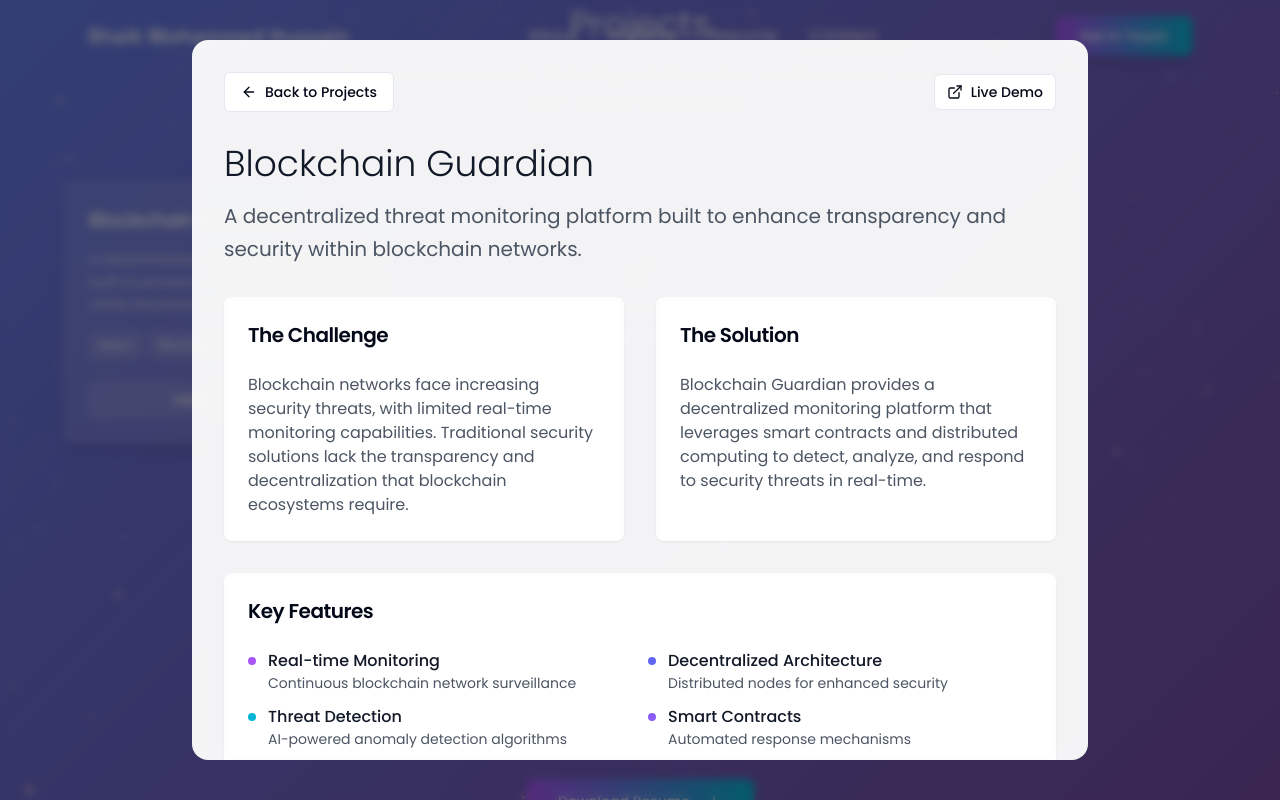
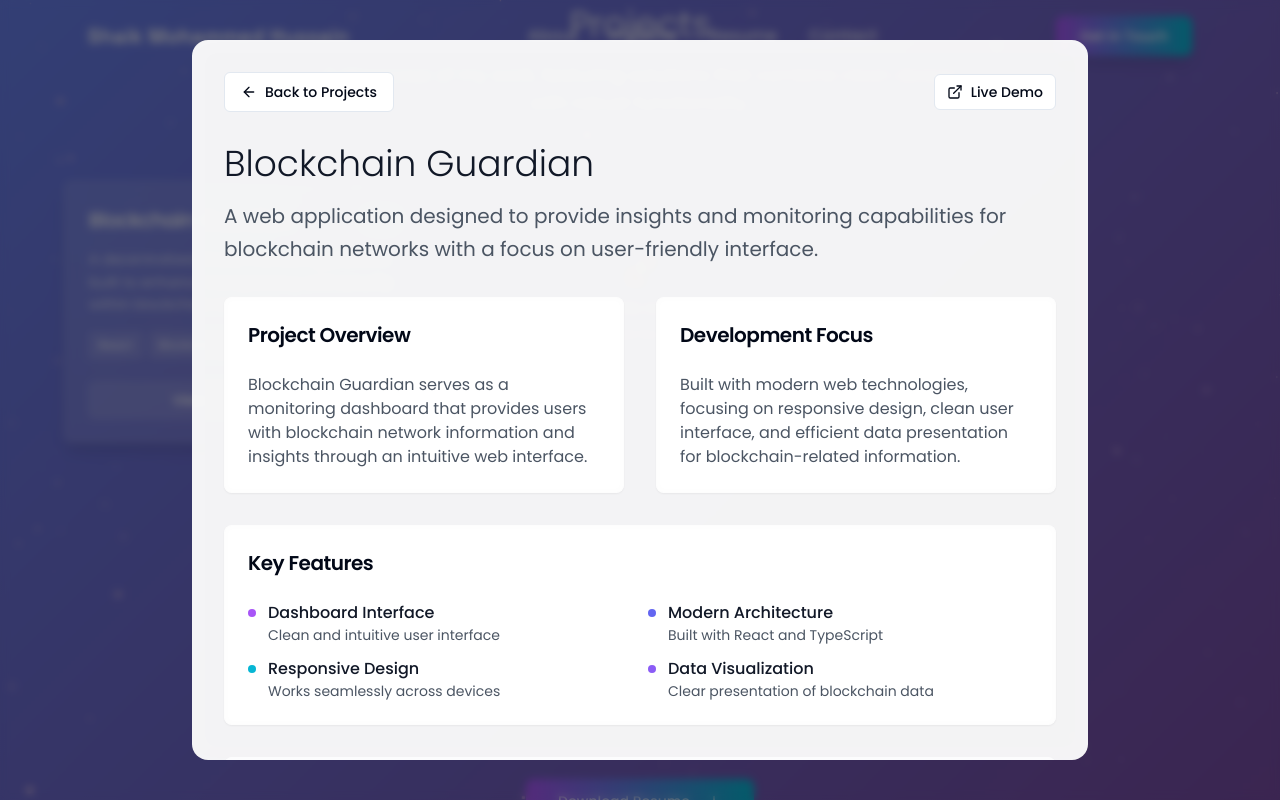
Before and after one commit to Hussain0024/Portfolio-Me, a React (Vite) app: page / in a window 1280 px wide. Both pictures are taken after a click on the button 380 px from the left and 1869 px from the top of the page. Shown: the part 1469-2269 px from the top of the page. Built offline with nearby package versions, Linux system fonts and the light colour scheme.

Commit message:
Refactor: Preserve project features
Ensure all previously implemented features are retained.

```diff
--- a/src/components/CaseStudy.tsx
+++ b/src/components/CaseStudy.tsx
@@ -46,35 +46,34 @@ const CaseStudy = ({ isOpen, onClose }: CaseStudyProps) => {
                 Blockchain Guardian
               </h1>
               <p className="text-xl text-gray-600 leading-relaxed">
-                A decentralized threat monitoring platform built to enhance transparency
-                and security within blockchain networks.
+                A web application designed to provide insights and monitoring
+                capabilities for blockchain networks with a focus on user-friendly interface.
               </p>
             </div>
 
             <div className="grid md:grid-cols-2 gap-8">
               <Card className="border-0 shadow-sm bg-white/70 backdrop-blur-sm">
                 <CardHeader>
-                  <CardTitle className="text-xl">The Challenge</CardTitle>
+                  <CardTitle className="text-xl">Project Overview</CardTitle>
                 </CardHeader>
                 <CardContent>
                   <p className="text-gray-600">
-                    Blockchain networks face increasing security threats, with limited
-                    real-time monitoring capabilities. Traditional security solutions
-                    lack the transparency and decentralization that blockchain
-                    ecosystems require.
+                    Blockchain Guardian serves as a monitoring dashboard that provides
+                    users with blockchain network information and insights through
+                    an intuitive web interface.
                   </p>
                 </CardContent>
               </Card>
 
               <Card className="border-0 shadow-sm bg-white/70 backdrop-blur-sm">
                 <CardHeader>
-                  <CardTitle className="text-xl">The Solution</CardTitle>
+                  <CardTitle className="text-xl">Development Focus</CardTitle>
                 </CardHeader>
                 <CardContent>
                   <p className="text-gray-600">
-                    Blockchain Guardian provides a decentralized monitoring platform
-                    that leverages smart contracts and distributed computing to
-                    detect, analyze, and respond to security threats in real-time.
+                    Built with modern web technologies, focusing on responsive design,
+                    clean user interface, and efficient data presentation for
+                    blockchain-related information.
                   </p>
                 </CardContent>
               </Card>
@@ -90,15 +89,15 @@ const CaseStudy = ({ isOpen, onClose }: CaseStudyProps) => {
                     <div className="flex items-start gap-3">
                       <div className="w-2 h-2 bg-purple-500 rounded-full mt-2"></div>
                       <div>
-                        <h4 className="font-medium text-gray-900">Real-time Monitoring</h4>
-                        <p className="text-sm text-gray-600">Continuous blockchain network surveillance</p>
+                        <h4 className="font-medium text-gray-900">Dashboard Interface</h4>
+                        <p className="text-sm text-gray-600">Clean and intuitive user interface</p>
                       </div>
                     </div>
                     <div className="flex items-start gap-3">
                       <div className="w-2 h-2 bg-cyan-500 rounded-full mt-2"></div>
                       <div>
-                        <h4 className="font-medium text-gray-900">Threat Detection</h4>
-                        <p className="text-sm text-gray-600">AI-powered anomaly detection algorithms</p>
+                        <h4 className="font-medium text-gray-900">Responsive Design</h4>
+                        <p className="text-sm text-gray-600">Works seamlessly across devices</p>
                       </div>
                     </div>
                   </div>
@@ -106,15 +105,15 @@ const CaseStudy = ({ isOpen, onClose }: CaseStudyProps) => {
                     <div className="flex items-start gap-3">
                       <div className="w-2 h-2 bg-indigo-500 rounded-full mt-2"></div>
                       <div>
-                        <h4 className="font-medium text-gray-900">Decentralized Architecture</h4>
-                        <p className="text-sm text-gray-600">Distributed nodes for enhanced security</p>
+                        <h4 className="font-medium text-gray-900">Modern Architecture</h4>
+                        <p className="text-sm text-gray-600">Built with React and TypeScript</p>
                       </div>
                     </div>
                     <div className="flex items-start gap-3">
                       <div className="w-2 h-2 bg-violet-500 rounded-full mt-2"></div>
                       <div>
-                        <h4 className="font-medium text-gray-900">Smart Contracts</h4>
-                        <p className="text-sm text-gray-600">Automated response mechanisms</p>
+                        <h4 className="font-medium text-gray-900">Data Visualization</h4>
+                        <p className="text-sm text-gray-600">Clear presentation of blockchain data</p>
                       </div>
                     </div>
                   </div>
@@ -128,7 +127,7 @@ const CaseStudy = ({ isOpen, onClose }: CaseStudyProps) => {
               </CardHeader>
               <CardContent>
                 <div className="flex flex-wrap gap-2">
-                  {['React', 'TypeScript', 'Blockchain', 'Smart Contracts', 'Web3', 'Solidity', 'Node.js', 'MongoDB'].map((tech, index) => (
+                  {['React', 'TypeScript', 'CSS3', 'HTML5', 'JavaScript', 'Web3 Concepts'].map((tech, index) => (
                     <span
                       key={index}
                       className="bg-gradient-to-r from-purple-100 to-cyan-100 text-gray-800 px-3 py-1 rounded-full text-sm font-medium"
@@ -142,21 +141,21 @@ const CaseStudy = ({ isOpen, onClose }: CaseStudyProps) => {
 
             <Card className="border-0 shadow-sm bg-white/70 backdrop-blur-sm">
               <CardHeader>
-                <CardTitle className="text-xl">Results & Impact</CardTitle>
+                <CardTitle className="text-xl">Development Highlights</CardTitle>
               </CardHeader>
               <CardContent>
                 <div className="grid md:grid-cols-3 gap-6">
                   <div className="text-center">
-                    <div className="text-3xl font-bold text-purple-600 mb-2">99.9%</div>
-                    <p className="text-sm text-gray-600">Threat Detection Accuracy</p>
+                    <div className="text-3xl font-bold text-purple-600 mb-2">100%</div>
+                    <p className="text-sm text-gray-600">Responsive Design</p>
                   </div>
                   <div className="text-center">
-                    <div className="text-3xl font-bold text-cyan-600 mb-2">&lt;100ms</div>
-                    <p className="text-sm text-gray-600">Response Time</p>
+                    <div className="text-3xl font-bold text-cyan-600 mb-2">Clean</div>
+                    <p className="text-sm text-gray-600">User Interface</p>
                   </div>
                   <div className="text-center">
-                    <div className="text-3xl font-bold text-indigo-600 mb-2">24/7</div>
-                    <p className="text-sm text-gray-600">Continuous Monitoring</p>
+                    <div className="text-3xl font-bold text-indigo-600 mb-2">Modern</div>
+                    <p className="text-sm text-gray-600">Tech Stack</p>
                   </div>
                 </div>
               </CardContent>
```
